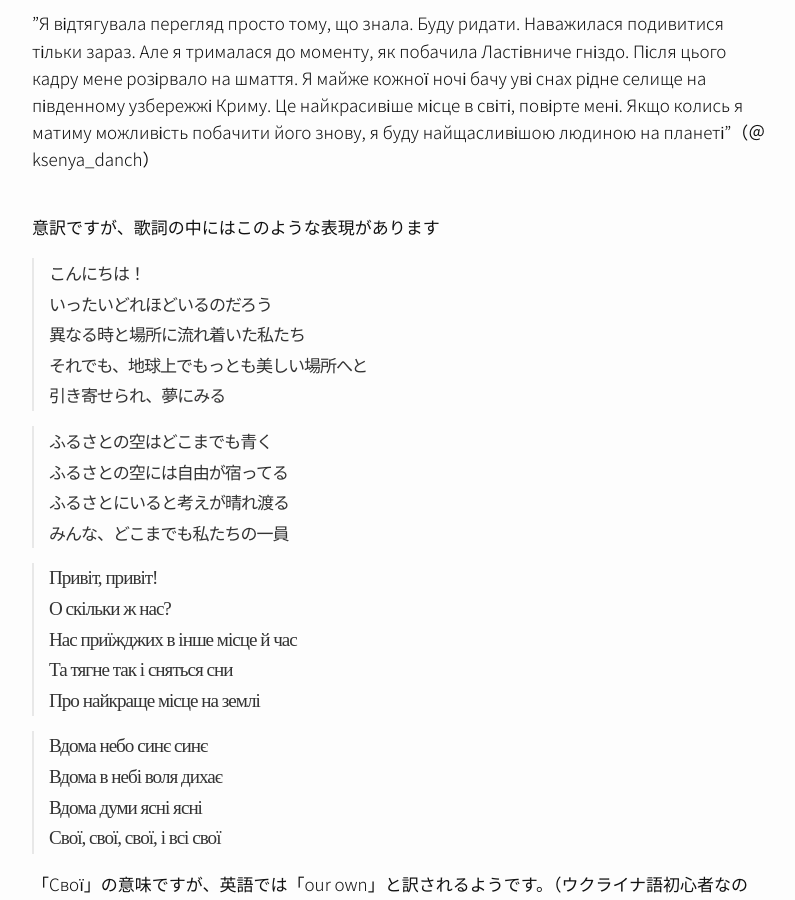
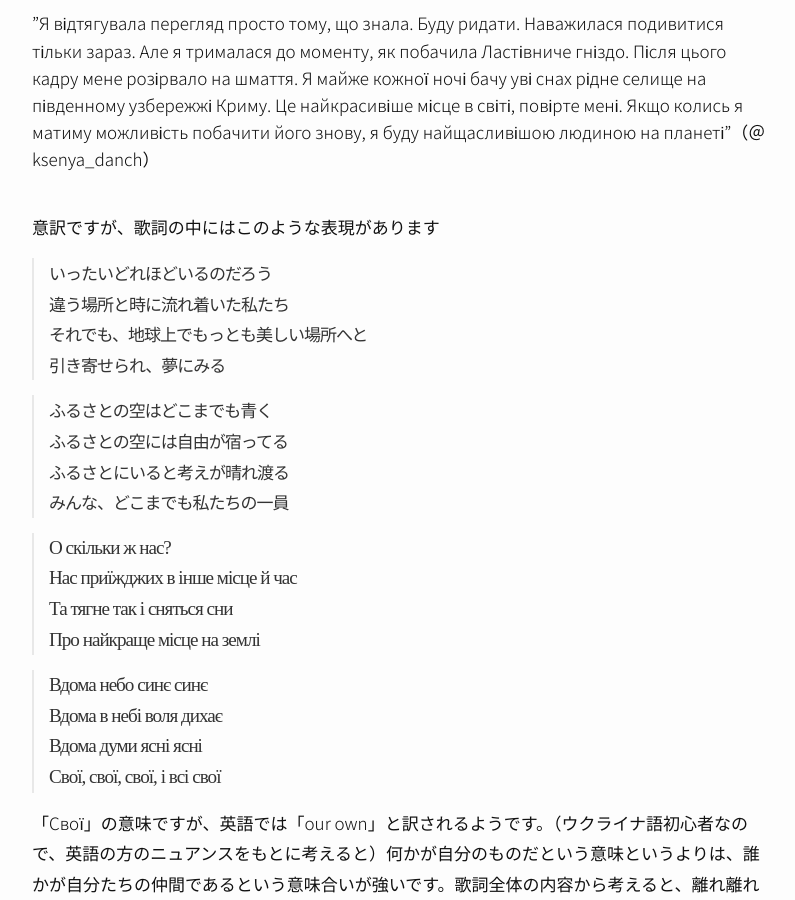
Before and after one commit to nyayava/nyayava.github.io, a Jekyll site: the page built from _posts/2025-9-17-vdoma.md, in a window 1280 px wide and 900 px high, scrolled down 1252 px. Shown: the whole window, without its empty margins (238-1033 px from the left). Built offline with Jekyll 4.4.1, drawn with Linux system fonts in a browser that asks for light colours; some web fonts are replaced.

Commit message:
fixed translation

```diff
--- a/_posts/2025-9-17-vdoma.md
+++ b/_posts/2025-9-17-vdoma.md
@@ -39,9 +39,8 @@ allow="accelerometer; clipboard-write; encrypted-media; gyroscope; picture-in-pi
 
 意訳ですが、歌詞の中にはこのような表現があります
 
-> こんにちは！
 > いったいどれほどいるのだろう
-> 異なる時と場所に流れ着いた私たち
+> 違う場所と時に流れ着いた私たち
 > それでも、地球上でもっとも美しい場所へと
 > 引き寄せられ、夢にみる
 
@@ -50,7 +49,6 @@ allow="accelerometer; clipboard-write; encrypted-media; gyroscope; picture-in-pi
 > ふるさとにいると考えが晴れ渡る
 > みんな、どこまでも私たちの一員
 
-> Привіт, привіт!
 > О скільки ж нас?
 > Нас приїжджих в інше місце й час
 > Та тягне так і сняться сни
```
Also changed, not shown: 2 other files.
